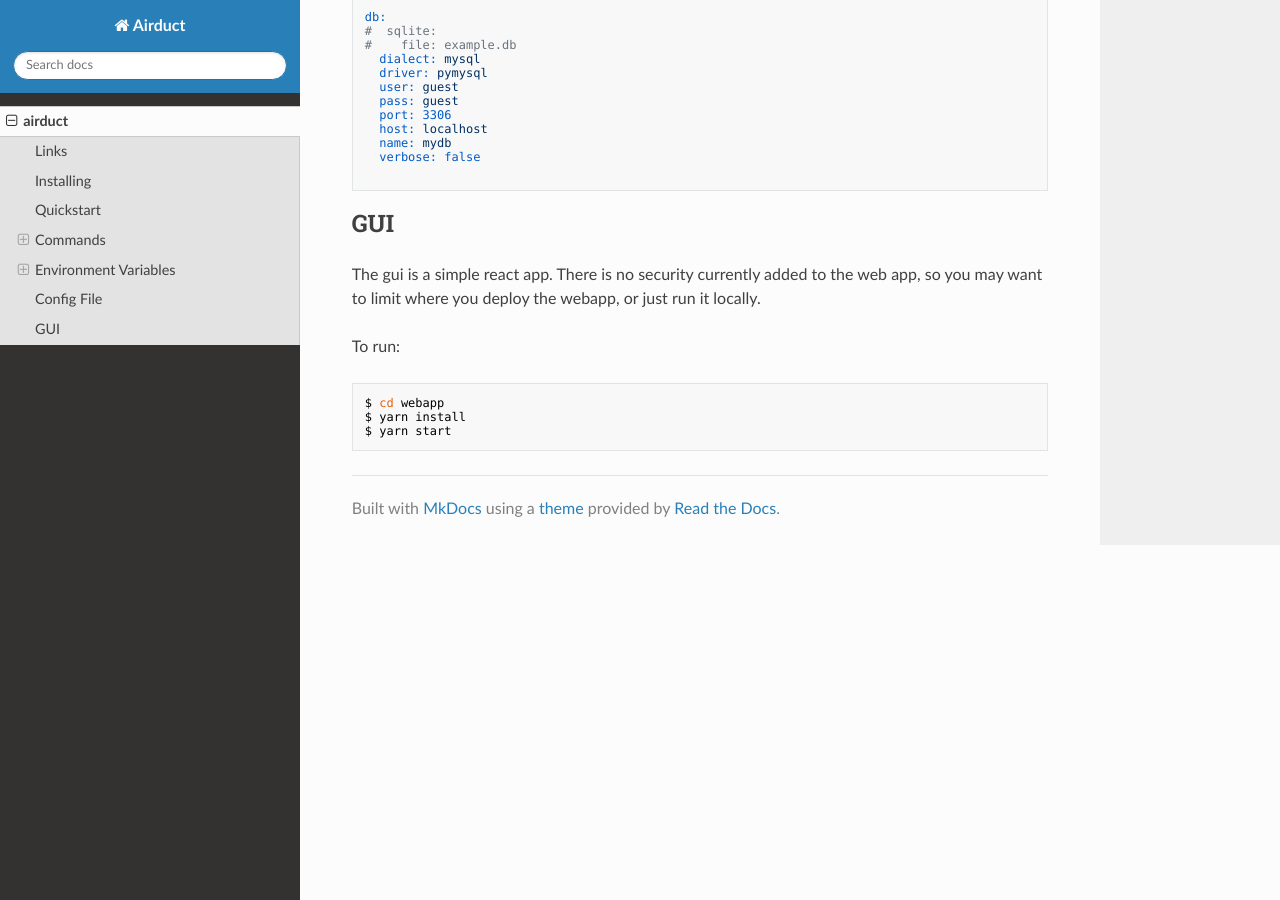
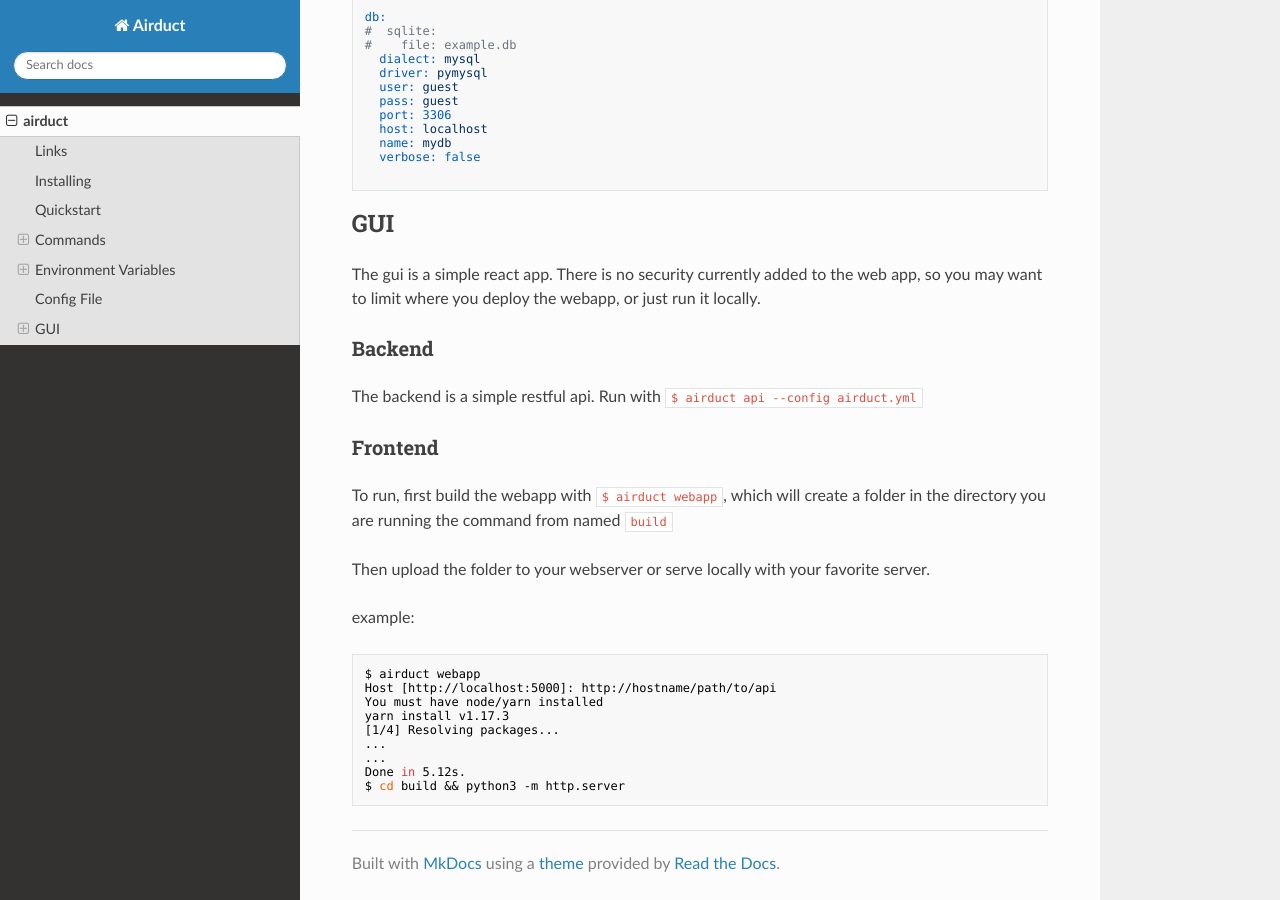
Before and after one commit to alairock/airduct, an MkDocs documentation site: the page built from docs/index.md, in a window 1280 px wide and 900 px high, scrolled down 2922 px. Built offline with MkDocs 1.6.1, drawn with Linux system fonts in a browser that asks for light colours; nearby versions of some CDN libraries.

Commit message:
adding documentation and build options for webapp

````diff
--- a/docs/index.md
+++ b/docs/index.md
@@ -130,10 +130,23 @@ db:
 ## GUI
 The gui is a simple react app. There is no security currently added to the web app, so you may want to limit where you deploy the webapp, or just run it locally.
 
-To run:
+### Backend
+The backend is a simple restful api. Run with `$ airduct api --config airduct.yml`
 
+### Frontend
+To run, first build the webapp with `$ airduct webapp`, which will create a folder in the directory you are running the command from named `build`
+
+Then upload the folder to your webserver or serve locally with your favorite server.
+
+example:
 ```bash
-$ cd webapp
-$ yarn install
-$ yarn start
+$ airduct webapp
+Host [http://localhost:5000]: http://hostname/path/to/api
+You must have node/yarn installed
+yarn install v1.17.3
+[1/4] Resolving packages...
+...
+...
+Done in 5.12s.
+$ cd build && python3 -m http.server
 ```
--- a/pyproject.toml
+++ b/pyproject.toml
@@ -1,6 +1,6 @@
 [tool.poetry]
 name = "airduct"
-version = "0.1.6"
+version = "0.1.7"
 description = "Simple Pipeline Scheduler in Python"
 authors = ["Skyler Lewis <skyler.lewis@canopytax.com>"]
 repository = "https://github.com/alairock/airduct.git"
@@ -18,6 +18,7 @@ sqlalchemy = "^1.3"
 pyyaml = "^5.1"
 psycopg2 = "^2.8"
 flask = "^1.1"
+flask_cors = "^3.0"
 
 [tool.poetry.dev-dependencies]
 
````
Also changed, not shown: 5 other files.
